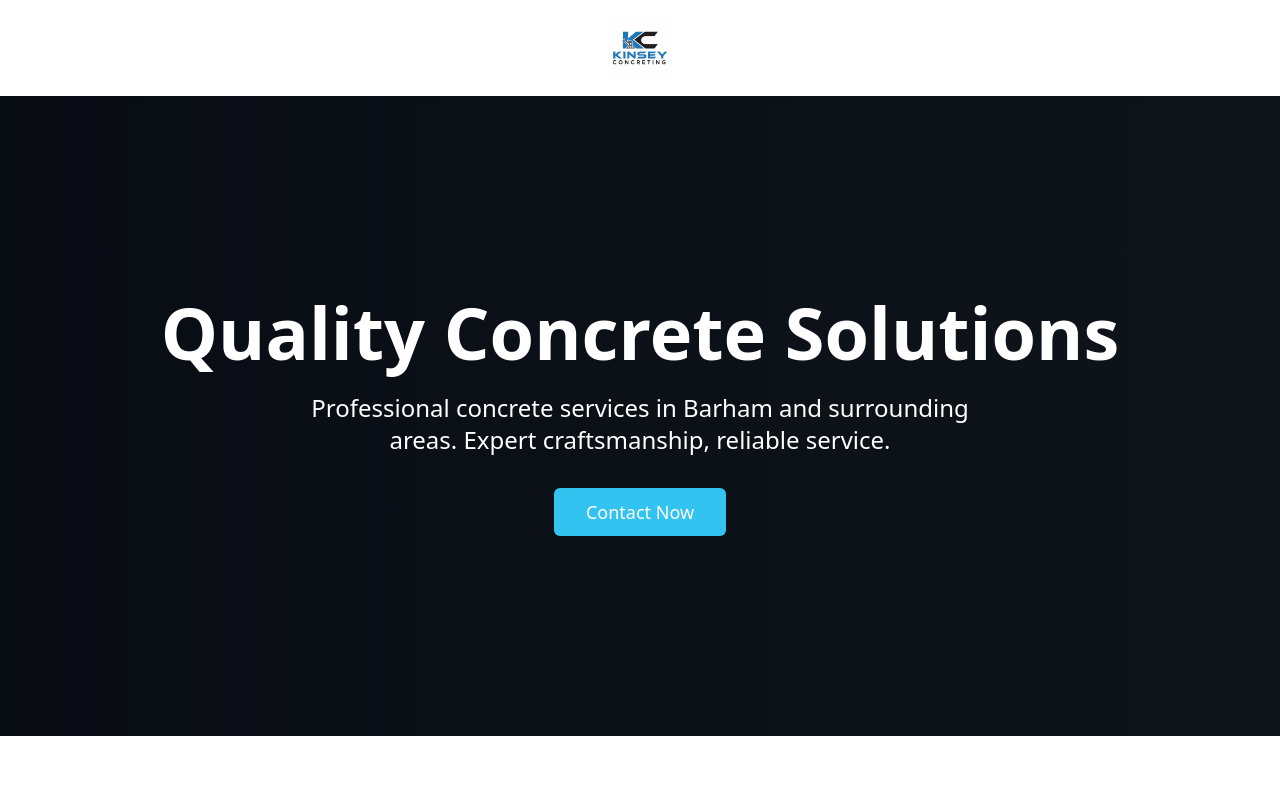
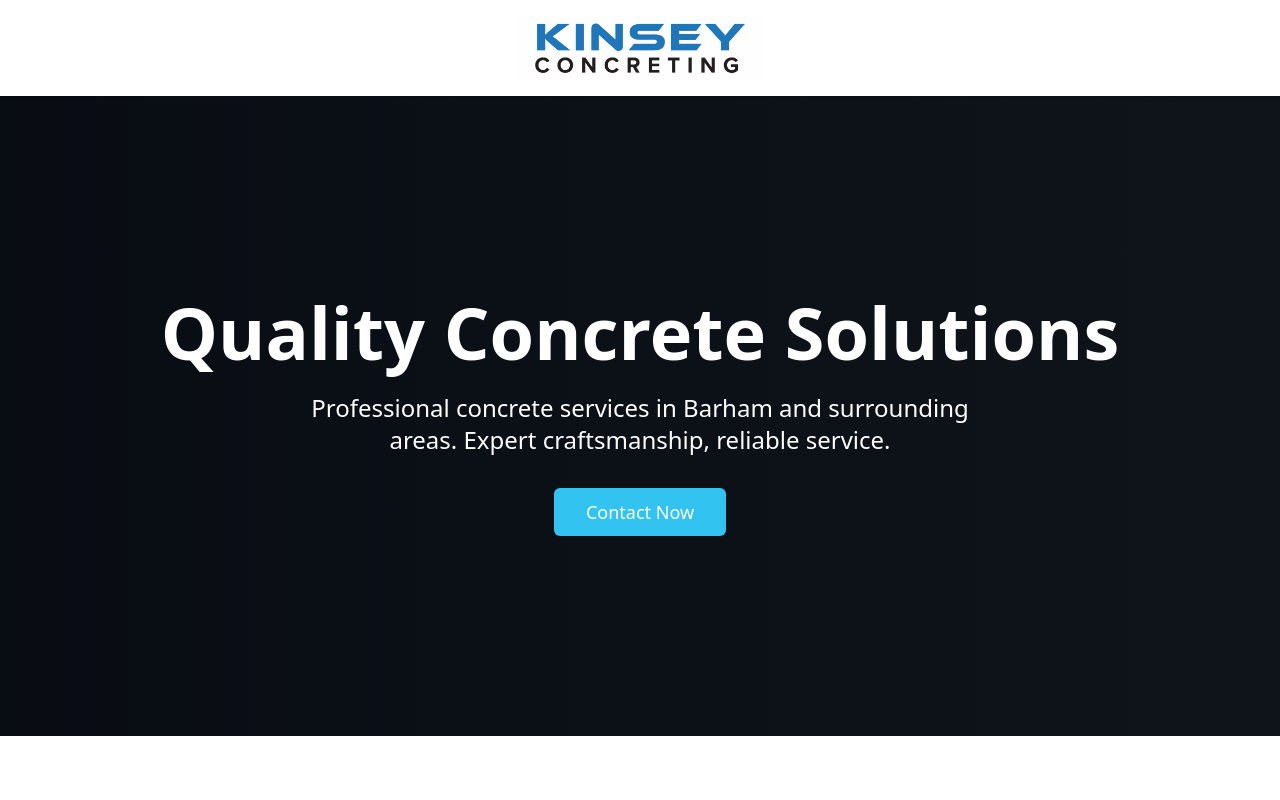
Before and after one commit to Pukey00/Kinseyconcreting, a React (Vite) app: page / in a window 1280 px wide. Shown: the top 800 px of the page. Built offline with nearby package versions, Linux system fonts and the light colour scheme.

Commit message:
Replace header logo image
Updated the Header component to replace the existing logo with the newly attached image.
[skip gpt_engineer]

```diff
--- a/src/components/Header.tsx
+++ b/src/components/Header.tsx
@@ -5,7 +5,7 @@ export const Header = () => {
     <header className="w-full bg-white shadow-sm fixed top-0 z-50">
       <div className="container mx-auto px-4 py-4 flex justify-center items-center">
         <img
-          src="/lovable-uploads/f31a86d1-b589-467f-808f-ae752081492d.png"
+          src="/lovable-uploads/5b445e2c-a42d-4a88-a7f6-971140657fbd.png"
           alt="Kinsey Concreting Logo"
           className="h-16 w-auto"
         />
```
Also changed, not shown: public/lovable-uploads/5b445e2c-a42d-4a88-a7f6-971140657fbd.png (added).
